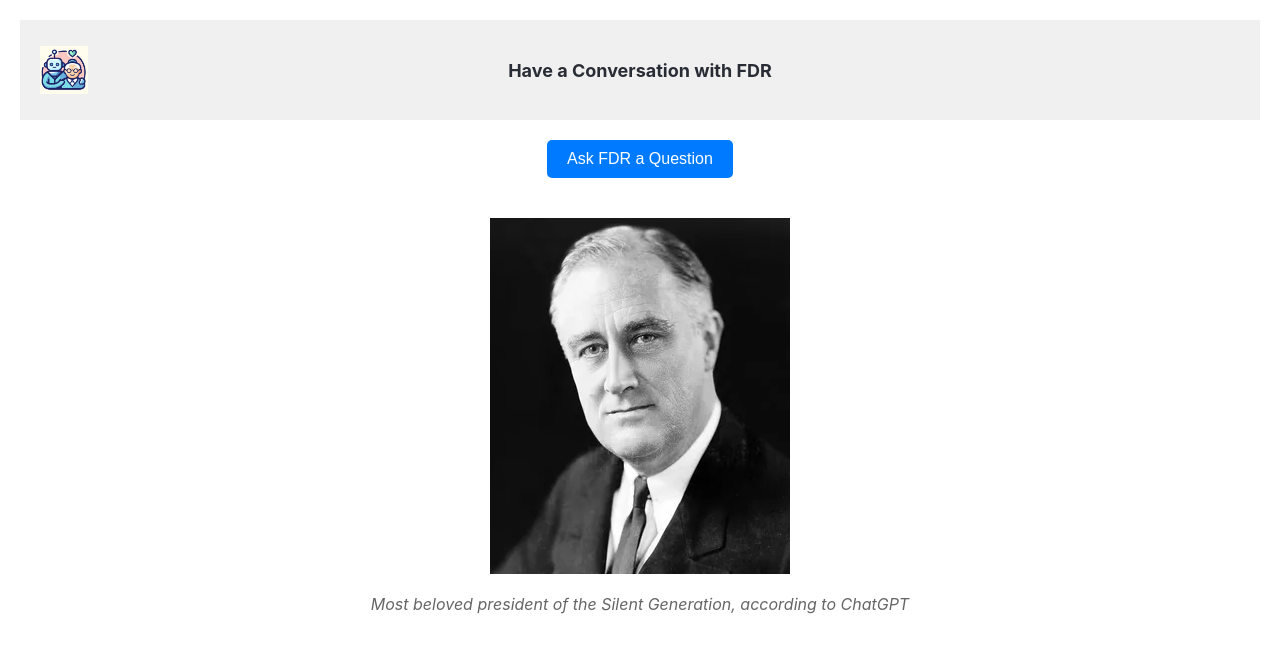
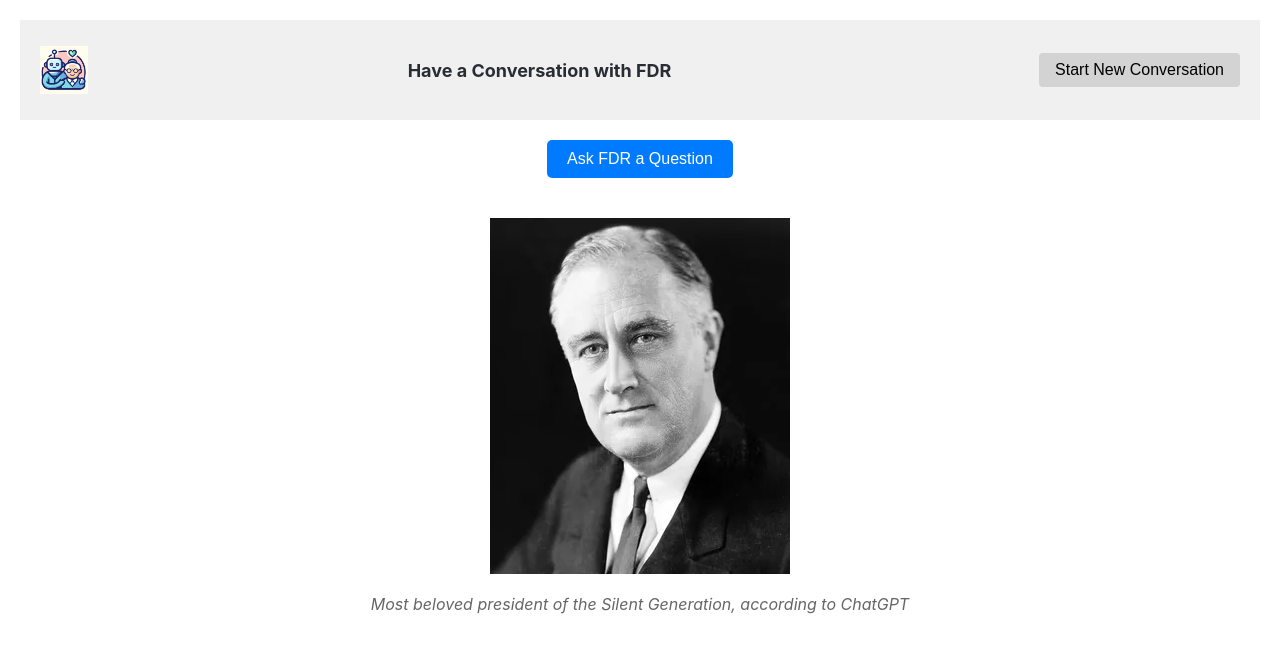
Before and after one commit to chriskeating603/elder-companion, a React (Create React App) app: page / in a window 1280 px wide. Shown: the top 652 px of the page. Built offline with nearby package versions, Linux system fonts and the light colour scheme.

Commit message:
Add New convo button - this clears context and clears transcript on-screen

```diff
--- a/src/App.css
+++ b/src/App.css
@@ -128,3 +128,19 @@
 .speaking {
   animation: speakingPulse 1s infinite;
 }
+
+.header-btn {
+  margin-left: auto; /* Aligns the button to the right of the header */
+  padding: 8px 16px;
+  font-size: 16px;
+  color: black; /* Set text color to black */
+  background-color: #d3d3d3; /* Slightly darker gray than the header */
+  border: none;
+  border-radius: 4px;
+  cursor: pointer;
+  transition: background-color 0.3s; /* Smooth transition for background color change */
+}
+
+.header-btn:hover {
+  background-color: #a9a9a9; /* Darker gray on hover */
+}
--- a/src/App.js
+++ b/src/App.js
@@ -106,12 +106,28 @@ function App() {
     }
   };
 
+  const clearConversation = async () => {
+    try {
+      // Send a request to the server to clear the conversation history
+      await axios.post('http://localhost:3001/clear-conversation');
+      // Reset the local conversation history state
+      setConversationHistory([]);
+    } catch (error) {
+      console.error('Error clearing conversation:', error);
+    }
+  };
+
   return (
     <div className="App">
       <header className="App-header">
         <img src={logoImage} alt="Logo" className="app-logo"/>
         <div className="title-container">
           <h1 className="app-title">Have a Conversation with FDR</h1>
+        </div>
+        <div className="">
+          <button className="header-btn" onClick={clearConversation}>
+            Start New Conversation
+          </button>
         </div>
       </header>
       <div className="element-wrapper">
```
Also changed, not shown: 1 other file (tests, documents, lock files or other folders).
